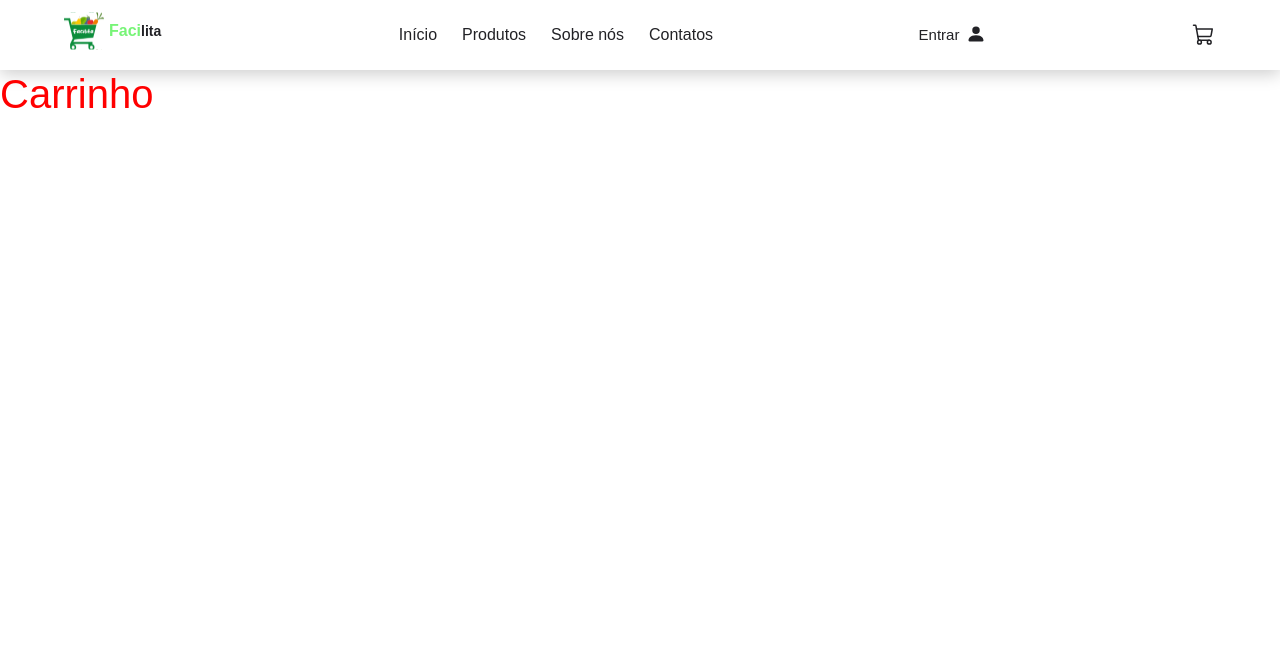
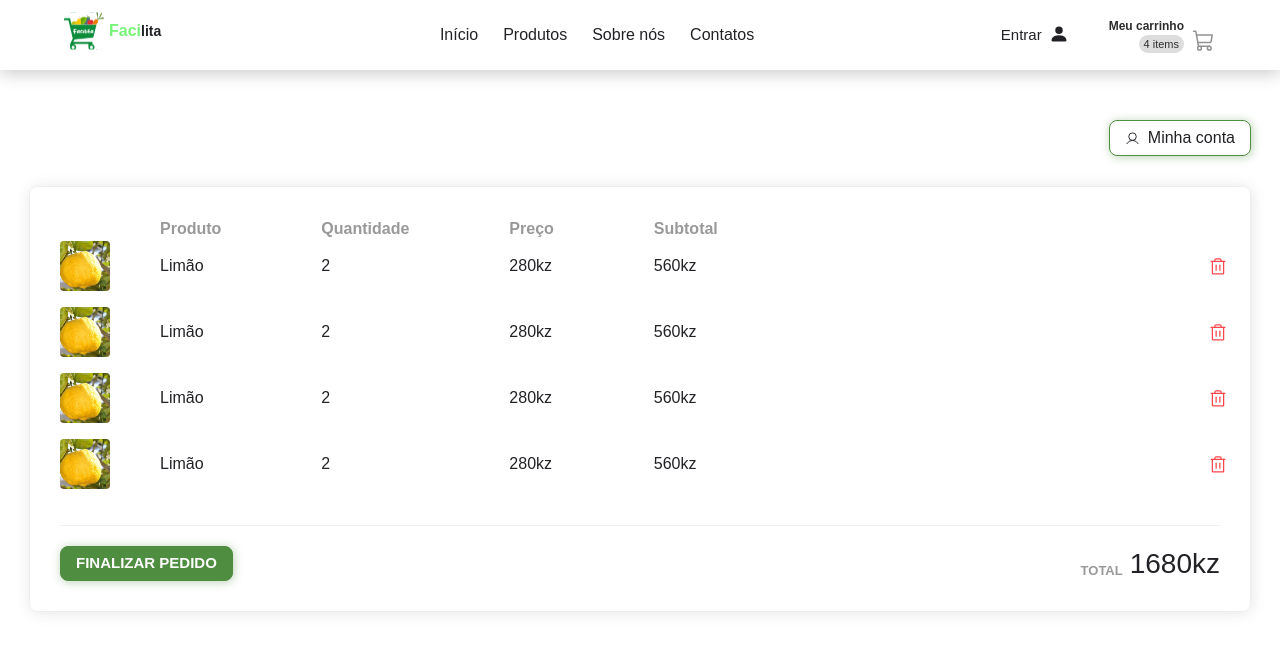
Before and after one commit to Domingas08Quissanga/project-Facilita, a React (Create React App) app: page /Carrinho in a window 1280 px wide. Shown: the top 652 px of the page. Built offline with nearby package versions, Linux system fonts and the light colour scheme.

Commit message:
feat: Completed shopping cart

```diff
--- a/src/components/Footer/FooterSyled.js
+++ b/src/components/Footer/FooterSyled.js
@@ -8,7 +8,7 @@ const Container = styled.div`
   cursor: pointer;
 
   div {
-    padding: 0.5rem;
+    padding: 2rem 0rem 1rem 0rem;
 
     #logo {
       display: flex;
--- a/src/components/Header/Header.jsx
+++ b/src/components/Header/Header.jsx
@@ -51,6 +51,7 @@ function Header() {
                     </li>
                 </ul>
 
+                <section>
                     <C.cardBtnHeader>
                         <Link to='/Login'>
                             <span>Entrar</span>
@@ -58,11 +59,20 @@ function Header() {
                         </Link>
                     </C.cardBtnHeader>
 
+                    <C.CartContainer>
                         <Link to='/Carrinho'>
+                            <div>
+                                <span>Meu carrinho</span>
+                                <small>4 items</small>
+                            </div>
+
                             <ShoppingCart
                                 size={24}
+                                color={"#929292"}
                             />
                         </Link>
+                    </C.CartContainer>
+                </section>
             </C.Nav>
         </C.Header>
     );
--- a/src/components/Header/HeaderStyled.js
+++ b/src/components/Header/HeaderStyled.js
@@ -21,6 +21,12 @@ export const Nav = styled.nav`
 
   margin: 0 auto;
 
+  > section {
+    display: flex;
+    align-items: center;
+    gap: 40px;
+  }
+
   .HideSubCategory {
     display: none;
   }
@@ -36,7 +42,7 @@ export const Nav = styled.nav`
   > ul li a {
     color: #222226;
     font-weight: 300;
-    transition: 0.3s;
+    transition: 0.1s;
   }
 
   > ul li a:hover {
@@ -127,9 +133,41 @@ export const ProductNavegation = styled.li`
     display: none;
 
     a {
-        :focus {
-            color: #3e3a;
-        }
+      :focus {
+        color: #3e3a;
+      }
     }
   }
 `
+export const CartContainer = styled.div`
+  a {
+    display: flex;
+    align-items: flex-end;
+    gap: 8px;
+    transition: 0.1s;
+
+    :hover {
+      opacity: 0.7;
+    }
+  }
+
+  div {
+    display: flex;
+    align-items: flex-end;
+    flex-direction: column;
+
+    span {
+      font-size: 12px;
+      font-weight: 600;
+      color: #2d2d2d;
+    }
+
+    small {
+      font-size: 11px;
+      background: #ddd;
+      border-radius: 26px;
+      padding: 1px 5px;
+      color: #2d2d2d;
+    }
+  }
+`
--- /dev/null
+++ b/src/page/Cart/cartStyle.js
@@ -0,0 +1,115 @@
+import styled from 'styled-components'
+
+export const Container = styled.section`
+  div {
+    margin: 0 auto;
+    width: 1222px;
+
+    display: flex;
+    justify-content: flex-end;
+    margin-top: 50px;
+
+    button {
+      background: none;
+      border: 1px solid #4f8d41;
+      box-shadow: 1px 1px 10px rgba(79, 141, 65, 0.4);
+      border-radius: 8px;
+      padding: 5px 15px;
+
+      display: flex;
+      align-items: center;
+      gap: 8px;
+
+      :hover {
+        background: #f1f1f1;
+      }
+    }
+  }
+
+  section {
+    width: 1222px;
+    margin: 0 auto;
+    margin-top: 30px;
+    border: 1px solid #eee;
+    box-shadow: 1px 1px 15px rgba(0, 0, 0, 0.1);
+    border-radius: 8px;
+    padding: 30px;
+
+    > footer {
+      border-top: 1px solid #eee;
+      display: flex;
+      justify-content: space-between;
+      padding-top: 20px;
+
+      button {
+        background: #4f8d41;
+        border: 1px solid #4f8d41;
+        box-shadow: 1px 1px 10px rgba(79, 141, 65, 0.4);
+        border-radius: 8px;
+        font-size: 15px;
+        padding: 5px 15px;
+        color: white;
+        text-transform: uppercase;
+        font-weight: 600;
+        transform: 0.1s;
+
+        :hover {
+          opacity: 0.9;
+        }
+      }
+
+      span {
+        display: flex;
+        align-items: flex-end;
+        gap: 7px;
+
+        small {
+          text-transform: uppercase;
+          color: #999;
+          font-weight: 600;
+          font-size: 13px;
+        }
+
+        h2 {
+          margin: 0;
+          font-size: 28px;
+        }
+      }
+    }
+  }
+`
+export const Table = styled.table`
+  margin-bottom: 20px;
+
+  thead {
+    th {
+      color: #999;
+      text-align: left;
+      padding-right: 100px;
+      font-weight: 600;
+    }
+  }
+
+  tbody {
+    td {
+        padding-bottom: 1rem;
+
+      img {
+        width: 50px;
+        height: 50px;
+        border-radius: 4px;
+      }
+
+      button {
+        background: none;
+        margin-left: 97%;
+
+        svg {
+          :hover {
+            opacity: 0.8;
+          }
+        }
+      }
+    }
+  }
+`
--- a/src/page/Cart/index.jsx
+++ b/src/page/Cart/index.jsx
@@ -1,10 +1,178 @@
+import { Trash, User } from 'phosphor-react';
+import productImg from '../../assets/images/cards/limão.jpeg'
+import * as C from './cartStyle'
+
 function Cart() {
-    return(
-        <>
-            <h1 style={{
-                'color': 'red'
-            }}>Carrinho</h1>
-        </>
+    return (
+        <C.Container>
+            <div>
+                <button>
+                    <User
+                        size={15}
+                        color='#222226'
+                    />
+                    Minha conta
+                </button>
+            </div>
+
+            <section>
+                <C.Table>
+                    <thead>
+                        <tr>
+                            <th></th>
+                            <th>Produto</th>
+                            <th>Quantidade</th>
+                            <th>Preço</th>
+                            <th>
+                                Subtotal
+                            </th>
+                        </tr>
+                    </thead>
+
+                    <tbody>
+                        <tr>
+                            <td>
+                                <img src={productImg} alt="" />
+                            </td>
+
+                            <td>
+                                Limão
+                            </td>
+
+                            <td>
+                                2
+                            </td>
+
+                            <td>
+                                280kz
+                            </td>
+
+                            <td>
+                                560kz
+                            </td>
+
+                            <td id="trash" width="100%">
+                                <button>
+                                    <Trash
+                                        color='#ff464c'
+                                        size={20}
+                                    />
+                                </button>
+                            </td>
+                        </tr>
+
+                        <tr>
+                            <td>
+                                <img src={productImg} alt="" />
+                            </td>
+
+                            <td>
+                                Limão
+                            </td>
+
+                            <td>
+                                2
+                            </td>
+
+                            <td>
+                                280kz
+                            </td>
+
+                            <td>
+                                560kz
+                            </td>
+
+                            <td id="trash" width="100%">
+                                <button>
+                                    <Trash
+                                        color='#ff464c'
+                                        size={20}
+                                    />
+                                </button>
+                            </td>
+                        </tr>
+
+                        <tr>
+                            <td>
+                                <img src={productImg} alt="" />
+                            </td>
+
+                            <td>
+                                Limão
+                            </td>
+
+                            <td>
+                                2
+                            </td>
+
+                            <td>
+                                280kz
+                            </td>
+
+                            <td>
+                                560kz
+                            </td>
+
+                            <td id="trash" width="100%">
+                                <button>
+                                    <Trash
+                                        color='#ff464c'
+                                        size={20}
+                                    />
+                                </button>
+                            </td>
+                        </tr>
+
+                        <tr>
+                            <td>
+                                <img src={productImg} alt="" />
+                            </td>
+
+                            <td>
+                                Limão
+                            </td>
+
+                            <td>
+                                2
+                            </td>
+
+                            <td>
+                                280kz
+                            </td>
+
+                            <td>
+                                560kz
+                            </td>
+
+                            <td id="trash" width="100%">
+                                <button>
+                                    <Trash
+                                        color='#ff464c'
+                                        size={20}
+                                    />
+                                </button>
+                            </td>
+                        </tr>
+                    </tbody>
+                </C.Table>
+
+                <footer>
+                    <button>
+                        Finalizar pedido
+                    </button>
+
+                    <span>
+                        <small>
+                            Total
+                        </small>
+
+                        <h2>
+                            1680kz
+                        </h2>
+                    </span>
+                </footer>
+            </section>
+        </C.Container>
     )
 }
 
--- a/src/page/Home/HomeStyled.js
+++ b/src/page/Home/HomeStyled.js
@@ -2,7 +2,6 @@ import styled from "styled-components";
 
 export const Container= styled.div`
     width: 100%;
-    padding-top: 70px;
 
     .Categorias {
         color: green;
@@ -89,7 +88,6 @@ export const cardInner= styled.div`
     align-items: center;
     justify-content: space-between;
 
-
     button{
         font-size: 18px;
         color: #3e3e3e;
@@ -101,6 +99,7 @@ export const cardInner= styled.div`
         background: #ffffff;
         transition: .3s;
     }
+
     button:hover{
         background: #ebebeb;
         transition: .5s;
```
Also changed, not shown: src/components/Slide/SlideImg.jsx (+5 -6 lines). Lines whose indentation alone changed are shown as unchanged.
